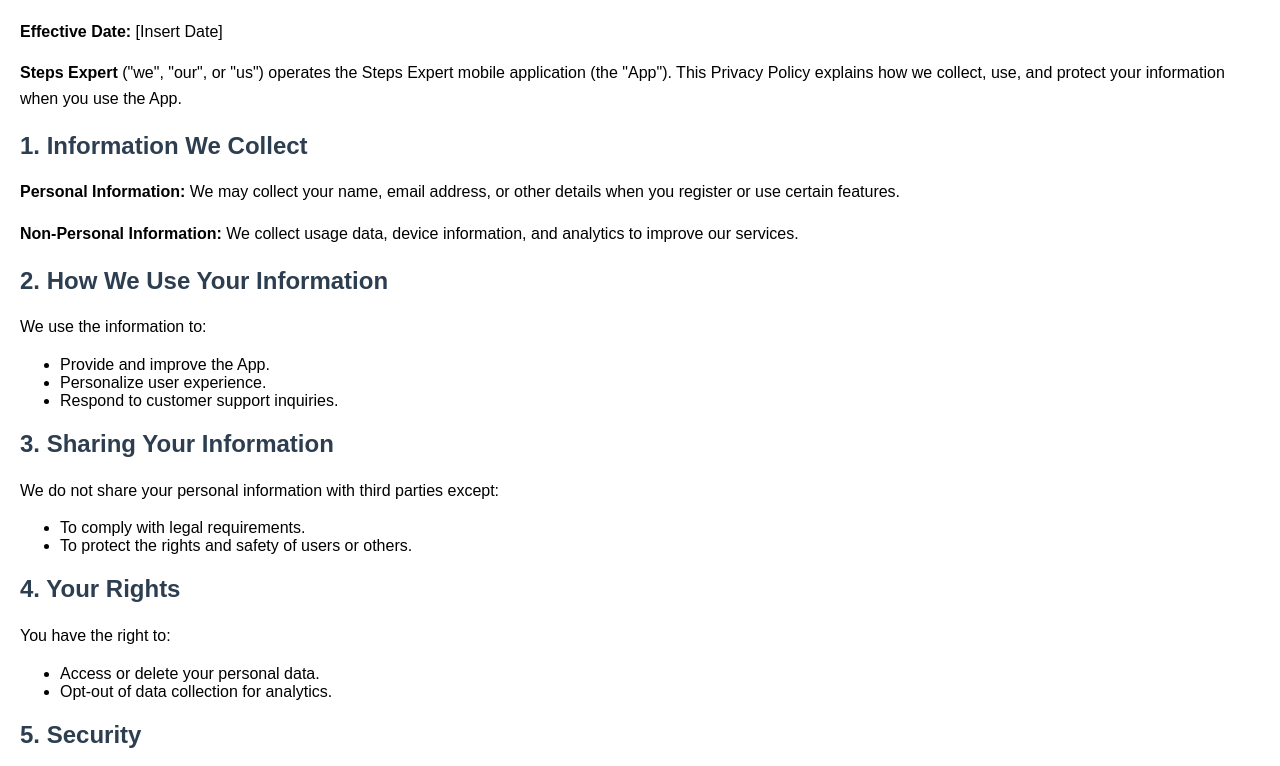
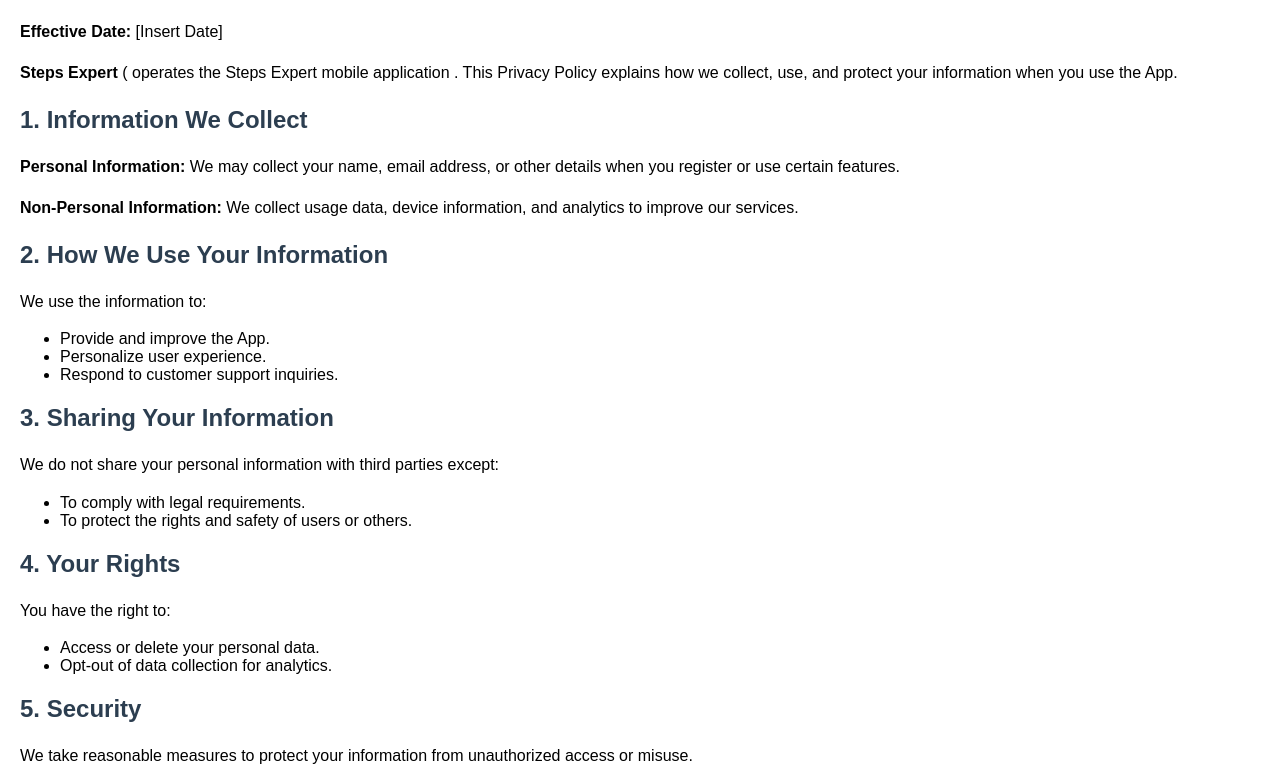
Before and after one commit to rashidflutterDev/step_expert-privacy_policy, a plain HTML site: page index.html in a window 1280 px wide. Shown: the part 61-827 px from the top of the page. Drawn offline with Linux system fonts and the light colour scheme.

Commit message:
Update index.html

```diff
--- a/index.html
+++ b/index.html
@@ -26,7 +26,7 @@
 
     <p><strong>Effective Date:</strong> [Insert Date]</p>
 
-    <p><strong>Steps Expert</strong> ("we", "our", or "us") operates the Steps Expert mobile application (the "App"). This Privacy Policy explains how we collect, use, and protect your information when you use the App.</p>
+    <p><strong>Steps Expert</strong> ( operates the Steps Expert mobile application . This Privacy Policy explains how we collect, use, and protect your information when you use the App.</p>
 
     <h2>1. Information We Collect</h2>
     <p><strong>Personal Information:</strong> We may collect your name, email address, or other details when you register or use certain features.</p>
```
